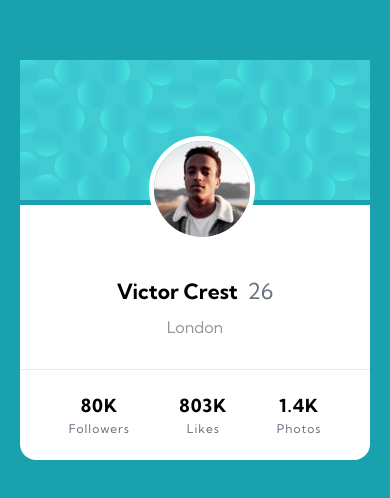
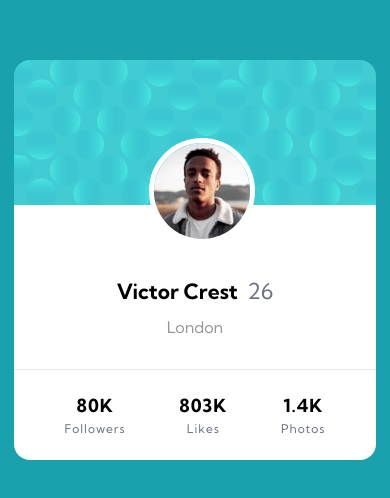
Before and after one commit to yurimzk/profile-card-component, a plain HTML site: page index.html in a window 390 px wide. Shown: the part 162-660 px from the top of the page. Drawn offline with Linux system fonts and the light colour scheme.

Commit message:
mobile first missing bg

```diff
--- a/style.css
+++ b/style.css
@@ -25,8 +25,15 @@ body {
 #profile-card {
     display: grid;
     height: 100vh;
+    margin: 0 auto;
     place-content: center;
     position: relative;
+}
+
+.profile-banner img {
+    height: 100%;
+    border-top-left-radius: 1.6rem;
+    border-top-right-radius: 1.6rem;
 }
 
 .profile-pic img {
@@ -34,7 +41,7 @@ body {
     border: 5px solid var(--white);
     position: absolute;
     right: 135px;
-    bottom: 440px;
+    bottom: 438px;
 }
 
 .profile-user, .profile-stats {
```
